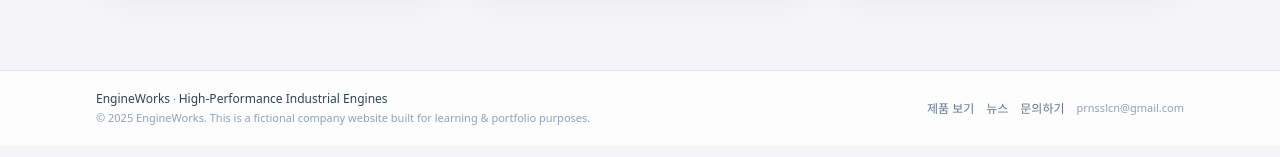
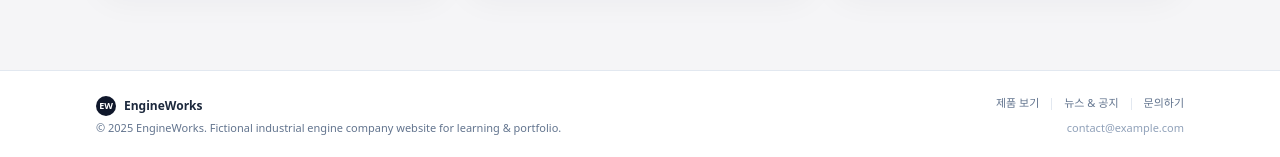
Before and after one commit to prnsslcn/EngineWorks, a Next.js app: page / in a window 1280 px wide. Shown: the part 1109-1266 px from the top of the page. Built offline with nearby package versions, Linux system fonts and the light colour scheme; no server answers; the database is empty.

Commit message:
refactor: Footer UI v2 Detail

```diff
--- a/components/layout/Footer.tsx
+++ b/components/layout/Footer.tsx
@@ -6,43 +6,54 @@ export default function Footer() {
   const currentYear = new Date().getFullYear();
 
   return (
-        <footer className="border-t border-slate-200 bg-white/80">
-            <div className="ew-page-container flex flex-col gap-3 py-5 text-xs text-slate-500 sm:flex-row sm:items-center sm:justify-between">
-                <div className="space-y-1">
-                    <p className="font-medium text-slate-700">
-                        EngineWorks <span className="text-[9px] align-middle">·</span>{" "}
-                        High-Performance Industrial Engines
-                    </p>
-                    <p className="text-[11px] text-slate-400">
-                        © {currentYear} EngineWorks. This is a fictional company website
-                        built for learning & portfolio purposes.
+    <footer className="border-t border-slate-200 bg-white">
+      <div className="ew-page-container py-6 flex flex-col gap-4 md:flex-row md:items-center md:justify-between">
+        {/* 왼쪽: 브랜드 + 카피 */}
+        <div className="space-y-1 text-center md:text-left">
+          <div className="flex items-center justify-center md:justify-start gap-2">
+            <span className="h-5 w-5 rounded-full bg-slate-900 flex items-center justify-center text-[9px] font-bold text-white tracking-tight">
+              EW
+            </span>
+            <span className="text-xs font-semibold text-slate-800">
+              EngineWorks
+            </span>
+          </div>
+          <p className="text-[11px] text-slate-500">
+            © {currentYear} EngineWorks. Fictional industrial engine company
+            website for learning & portfolio.
           </p>
         </div>
 
-                <div className="flex flex-wrap items-center gap-3 sm:justify-end">
+        {/* 오른쪽: 링크들 */}
+        <div className="flex flex-col items-center gap-2 text-[11px] text-slate-500 md:items-end">
+          <div className="flex flex-wrap items-center justify-center gap-3">
             <Link
               href="/products"
               className="hover:text-slate-800 transition-colors"
             >
               제품 보기
             </Link>
+            <span className="h-3 w-px bg-slate-200" aria-hidden />
             <Link
               href="/news"
               className="hover:text-slate-800 transition-colors"
             >
-                        뉴스
+              뉴스 & 공지
             </Link>
+            <span className="h-3 w-px bg-slate-200" aria-hidden />
             <Link
               href="/contact"
               className="hover:text-slate-800 transition-colors"
             >
               문의하기
             </Link>
+          </div>
+
           <a
-                        href="mailto:prnsslcn@gmail.com"
+            href="mailto:contact@example.com"
             className="text-[11px] text-slate-400 hover:text-slate-700 transition-colors"
           >
-                        prnsslcn@gmail.com
+            contact@example.com
           </a>
         </div>
       </div>
```
Lines whose indentation alone changed are shown as unchanged.
